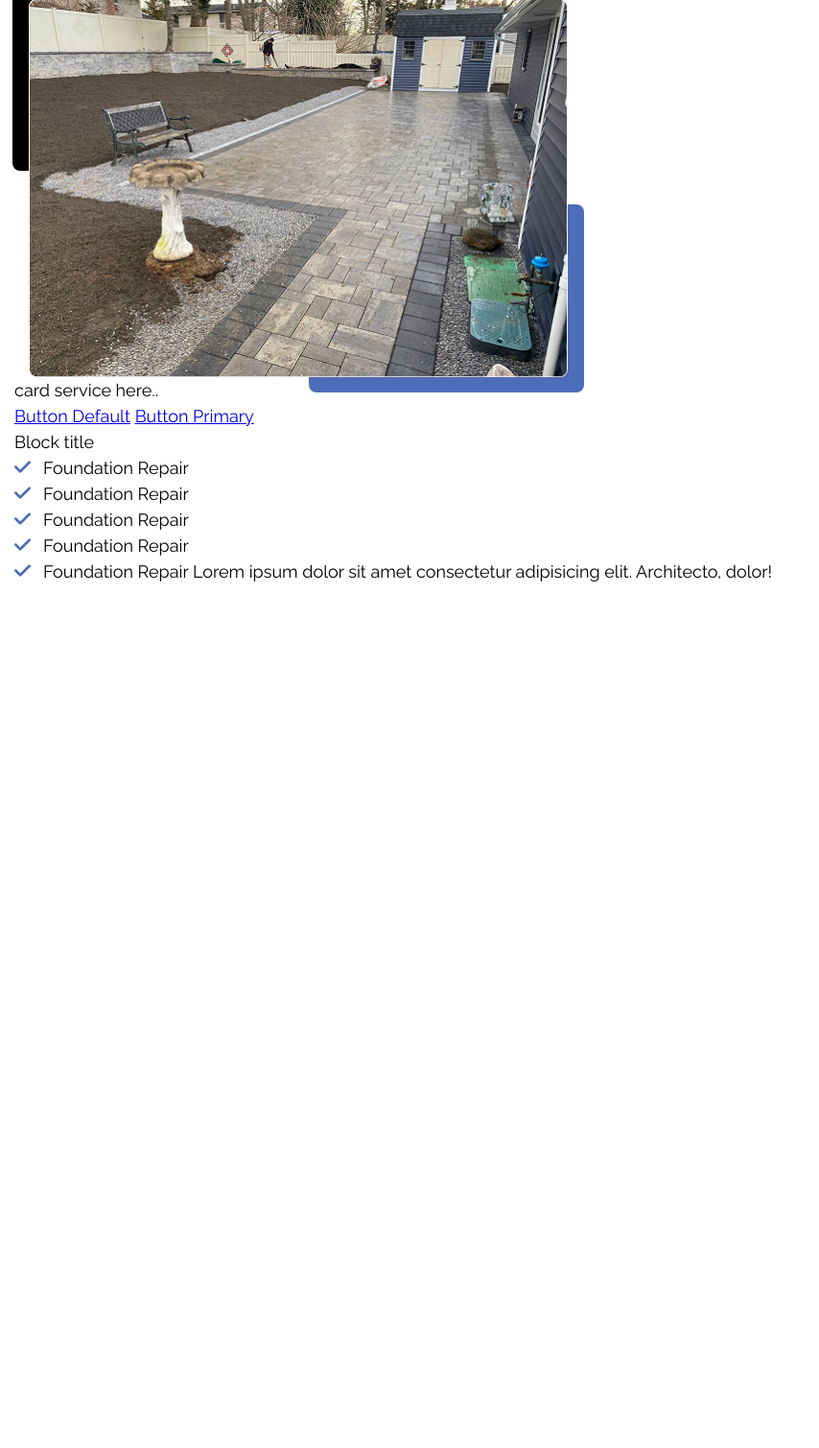
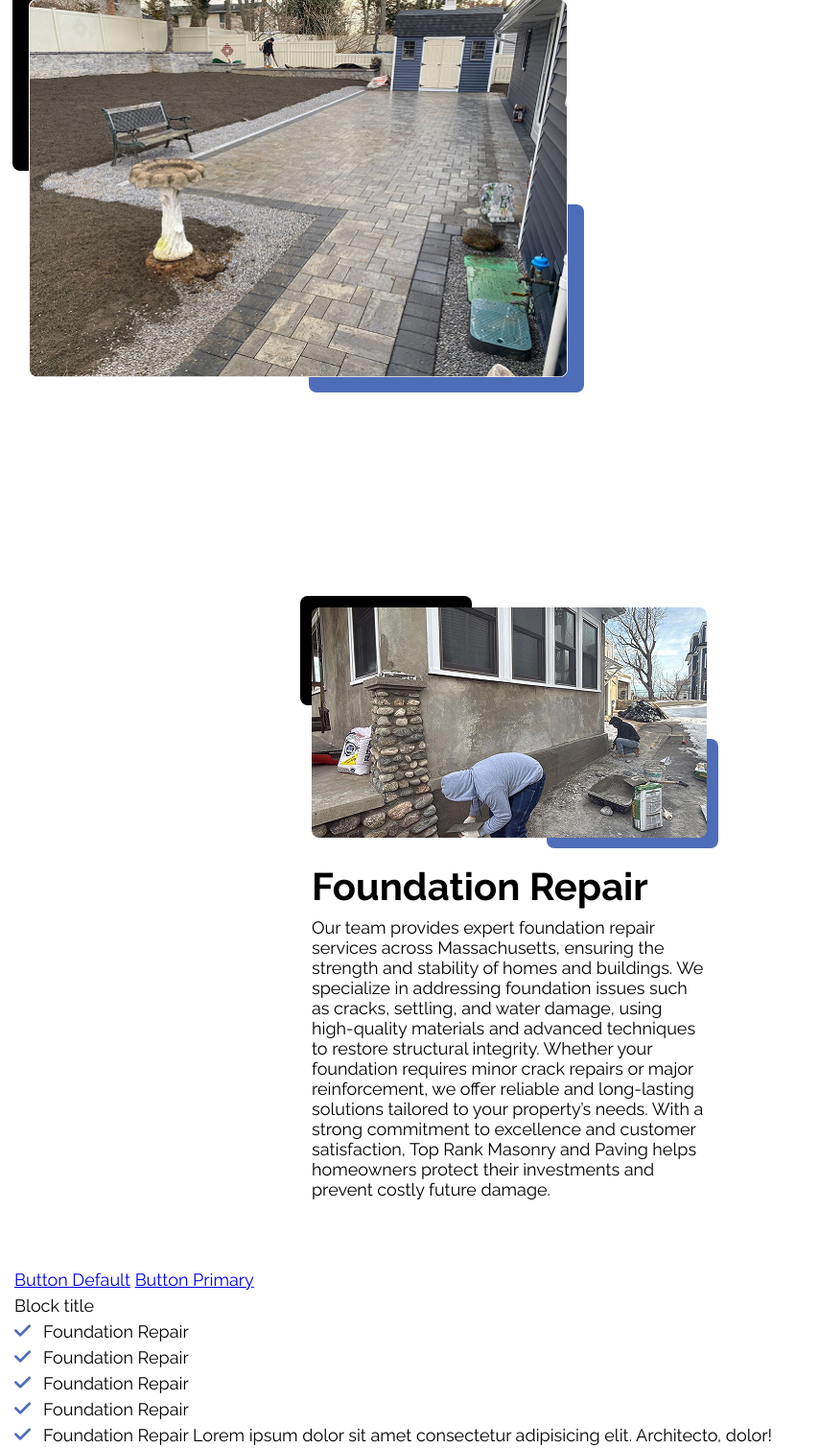
Before and after one commit to Aashik81443/top-rank, a PHP site: page / in a window 1280 px wide. Shown: the part 331-1840 px from the top of the page at 96% size, without its empty margins (0-854 px from the left). Before the commit the page ends 937 px from the top, so only its background shows below. Run offline with PHP 8.4, Linux system fonts and the light colour scheme; some web fonts are replaced.

Commit message:
card-service

```diff
--- a/assets/css/components/card-service.css
+++ b/assets/css/components/card-service.css
@@ -0,0 +1,54 @@
+.card-service .container{
+    padding-top: 210px;
+    padding-left: 280px;
+    padding-bottom: 40px;
+    margin: 30px;
+    width:auto;
+}
+
+.card-service .container figure{
+    position: relative;
+    display: inline-block;
+    padding: 0;
+    margin: 0;
+    width: fit-content;
+}
+
+.card-service .container img{
+    display: block; /* removes extra bottom spacing */
+    max-width: 100%;
+    height: auto;
+    border-radius: 8px;
+}
+
+.card-service .container figure::before,
+.card-service .container figure::after{
+    content: '';
+    position: absolute;
+    border-radius: 8px;
+    z-index: -1;
+    width: 179px;
+    height: 113.226px;
+}
+
+.card-service .container figure::before{
+    background-color: var(--black);
+    top: -11.14px;
+    left: -12px;
+}
+
+.card-service .container figure::after{
+    background-color: var(--blue);
+    bottom: -11.14px;
+    right: -12px;
+}
+.card-text{
+    padding-top: 20px;
+    width: 411.5px;
+   /* color: var(--white);*/
+}
+
+.card-text p{
+    font-size: 1.125rem;
+    padding-top: 8px;
+}
--- a/components/card-service.php
+++ b/components/card-service.php
@@ -1,3 +1,11 @@
 <div class="card-service">
- card service here..
+   <div class="container">
+    <figure>
+        <img src="./assets/images/foundation-repair-services-img.jpg" alt="Foundation Repair" width ="412px" height ="222.73px" loading ="lazy">
+    </figure>
+    <div class="card-text">
+        <h2>Foundation Repair</h2>
+        <p class="h3">Our team provides expert foundation repair services across Massachusetts, ensuring the strength and stability of homes and buildings. We specialize in addressing foundation issues such as cracks, settling, and water damage, using high-quality materials and advanced techniques to restore structural integrity. Whether your foundation requires minor crack repairs or major reinforcement, we offer reliable and long-lasting solutions tailored to your property’s needs. With a strong commitment to excellence and customer satisfaction, Top Rank Masonry and Paving helps homeowners protect their investments and prevent costly future damage.</p>
+    </div>
+   </div>
 </div>
```
